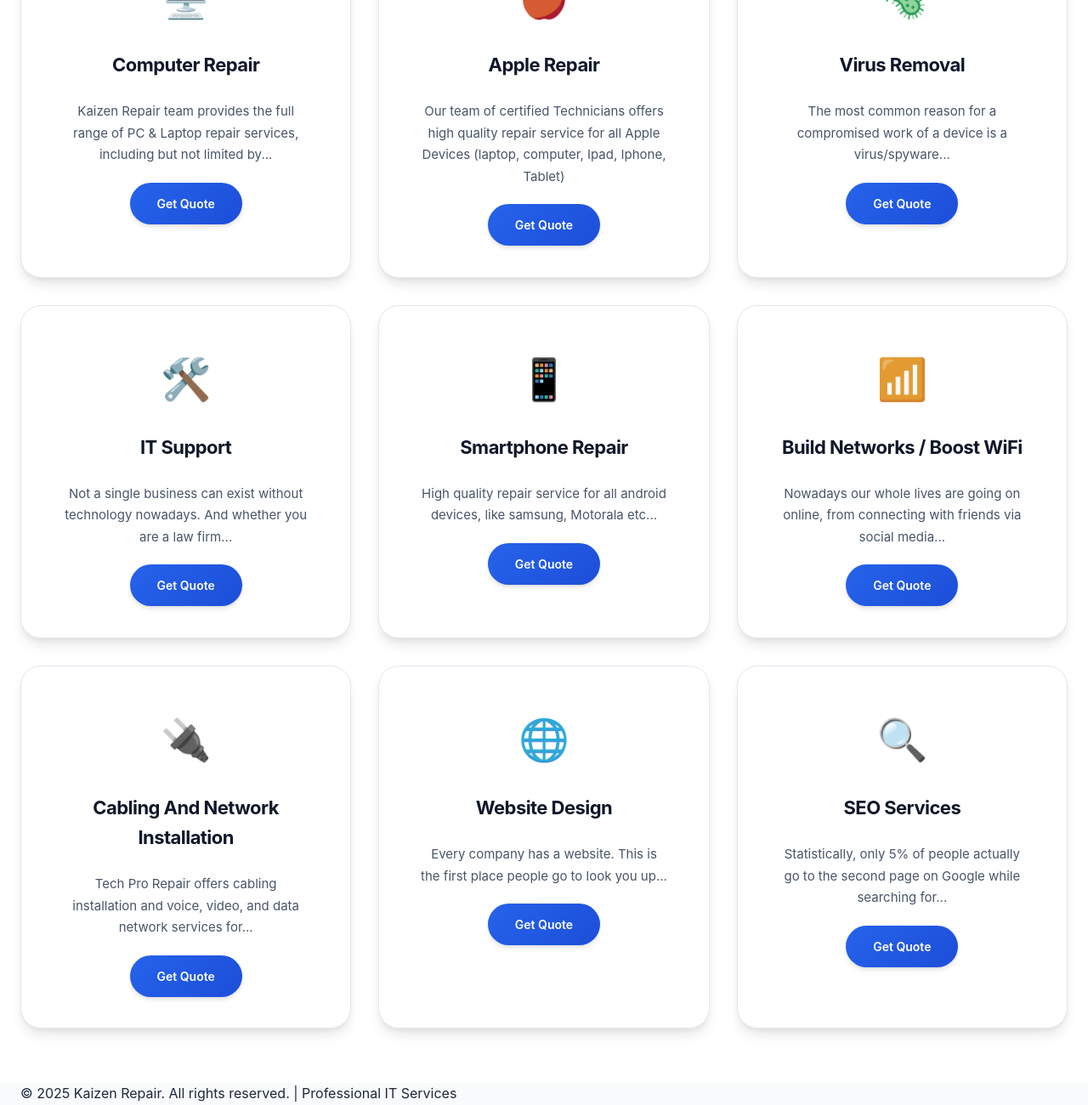
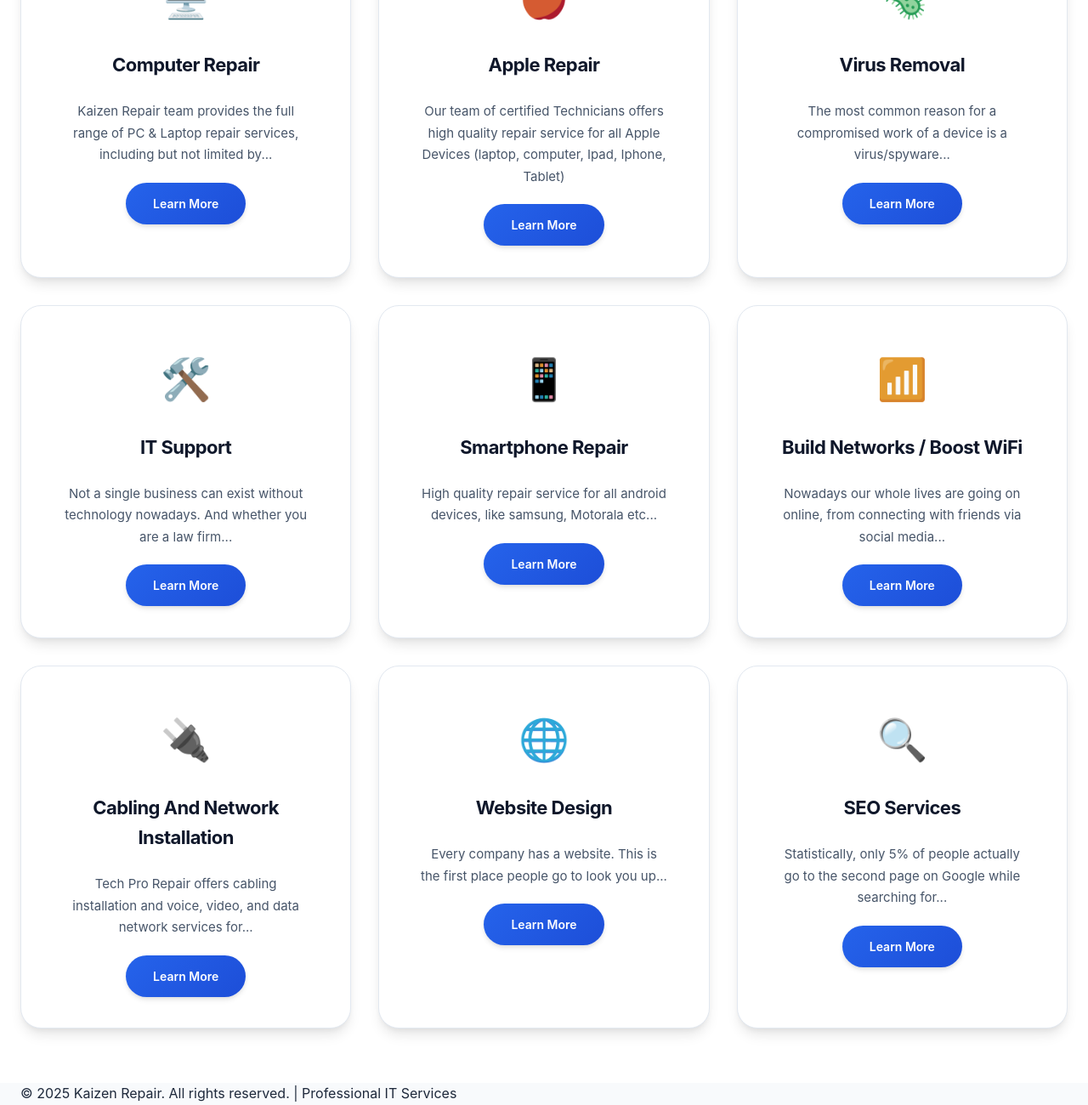
Before and after one commit to wisam2882/Kaizen-repair-web, a plain HTML site: page contact-us-frontend/index.html in a window 1280 px wide. Shown: the part 1031-2331 px from the top of the page at 85% size. Drawn offline with Linux system fonts and the light colour scheme; no server answers.

Commit message:
Update index.html

```diff
--- a/contact-us-frontend/index.html
+++ b/contact-us-frontend/index.html
@@ -121,7 +121,7 @@
                 <div class="service-icon">🖥️</div>
                 <h3>Computer Repair</h3>
                 <p>Kaizen Repair team provides the full range of PC & Laptop repair services, including but not limited by...</p>
-                 <a href="#" class="cta-button quick-contact-btn">Get Quote</a>
+                 <a href="#" class="cta-button quick-contact-btn">Learn More</a>
 
             </div>
 
@@ -129,7 +129,7 @@
                 <div class="service-icon">🍎</div>
                 <h3>Apple Repair</h3>
                 <p>Our team of certified Technicians offers high quality repair service for all Apple Devices (laptop, computer, Ipad, Iphone, Tablet)</p>
-                <a href="#" class="cta-button quick-contact-btn">Get Quote</a>
+                <a href="#" class="cta-button quick-contact-btn">Learn More</a>
 
             </div>
 
@@ -137,7 +137,7 @@
                 <div class="service-icon">🦠</div>
                 <h3>Virus Removal</h3>
                 <p>The most common reason for a compromised work of a device is a virus/spyware...</p>
-                <a href="#" class="cta-button quick-contact-btn">Get Quote</a>
+                <a href="#" class="cta-button quick-contact-btn">Learn More</a>
 
             </div>
 
@@ -145,7 +145,7 @@
                 <div class="service-icon">🛠️</div>
                 <h3>IT Support</h3>
                 <p>Not a single business can exist without technology nowadays. And whether you are a law firm...</p>
-                 <a href="#" class="cta-button quick-contact-btn">Get Quote</a>
+                 <a href="#" class="cta-button quick-contact-btn">Learn More</a>
 
             </div>
 
@@ -153,7 +153,7 @@
                 <div class="service-icon">📱</div>
                 <h3>Smartphone Repair</h3>
                 <p>High quality repair service for all android devices, like samsung, Motorala etc...</p>
-                 <a href="#" class="cta-button quick-contact-btn">Get Quote</a>
+                 <a href="#" class="cta-button quick-contact-btn">Learn More</a>
 
             </div>
 
@@ -161,7 +161,7 @@
                 <div class="service-icon">📶</div>
                 <h3>Build Networks / Boost WiFi</h3>
                 <p>Nowadays our whole lives are going on online, from connecting with friends via social media...</p>
-                 <a href="#" class="cta-button quick-contact-btn">Get Quote</a>
+                 <a href="#" class="cta-button quick-contact-btn">Learn More</a>
 
             </div>
 
@@ -169,7 +169,7 @@
                 <div class="service-icon">🔌</div>
                 <h3>Cabling And Network Installation</h3>
                 <p>Tech Pro Repair offers cabling installation and voice, video, and data network services for...</p>
-                 <a href="#" class="cta-button quick-contact-btn">Get Quote</a>
+                 <a href="#" class="cta-button quick-contact-btn">Learn More</a>
 
             </div>
 
@@ -177,7 +177,7 @@
                 <div class="service-icon">🌐</div>
                 <h3>Website Design</h3>
                 <p>Every company has a website. This is the first place people go to look you up...</p>
-                 <a href="#" class="cta-button quick-contact-btn">Get Quote</a>
+                 <a href="#" class="cta-button quick-contact-btn">Learn More</a>
 
             </div>
 
@@ -185,7 +185,7 @@
                 <div class="service-icon">🔍</div>
                 <h3>SEO Services</h3>
                 <p>Statistically, only 5% of people actually go to the second page on Google while searching for...</p>
-                 <a href="#" class="cta-button quick-contact-btn">Get Quote</a>
+                 <a href="#" class="cta-button quick-contact-btn">Learn More</a>
 
             </div>
 
```
